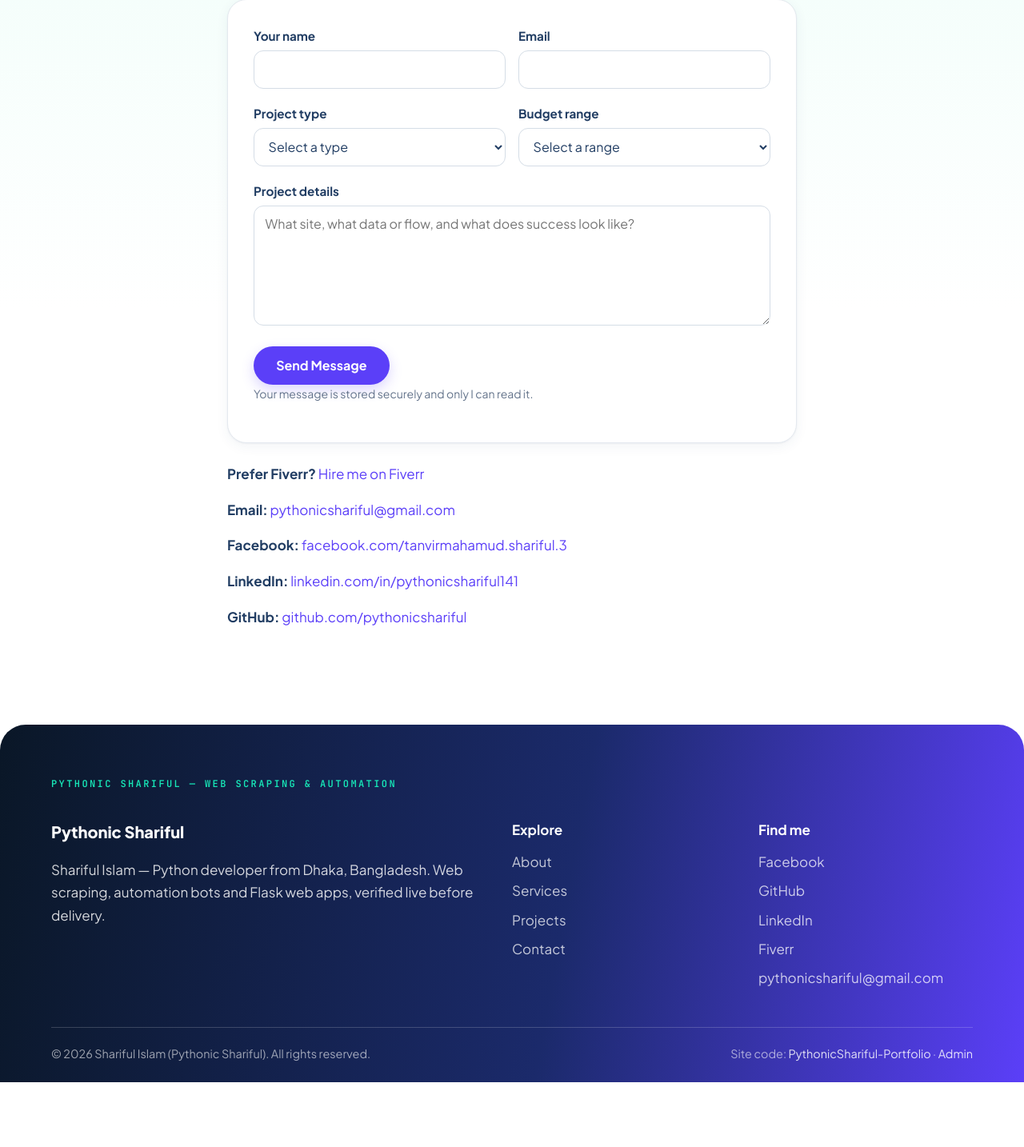
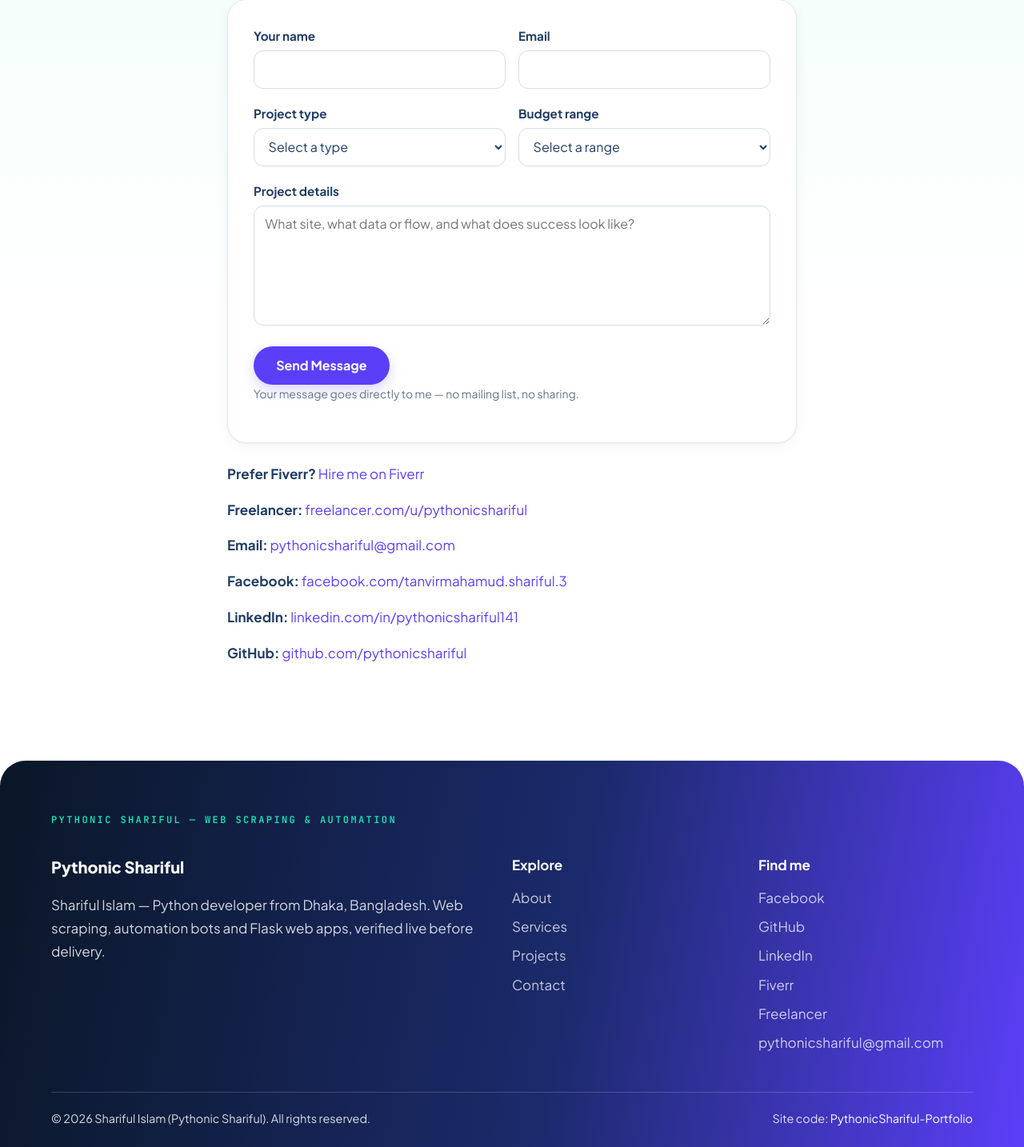
Before and after one commit to pythonicshariful/PythonicShariful-Portfolio, a Flask app: page /contact in a window 1280 px wide. Shown: the part 515-1949 px from the top of the page at 80% size. Before the commit the page ends 1868 px from the top, so only its background shows below. Run offline with Flask 3, Linux system fonts and the light colour scheme; data comes from the database, SQL or seed files in the repository; data that the repository does not hold is empty.

Commit message:
Audit fixes: correct Fiverr URL, Freelancer profile, visible service icons, faster reveal, single-open FAQ, stronger focus, footer contrast

```diff
--- a/app.py
+++ b/app.py
@@ -147,7 +147,8 @@ SEED_SETTINGS = {
                   "upfront.",
     "email": "pythonicshariful@gmail.com",
     "facebook_url": "https://www.facebook.com/tanvirmahamud.shariful.3",
-    "fiverr_url": "https://www.fiverr.com/pythonicshariful",
+    "fiverr_url": "https://www.fiverr.com/python_shariful",
+    "freelancer_url": "https://www.freelancer.com/u/pythonicshariful",
     "github_url": "https://github.com/pythonicshariful",
     "linkedin_url": "https://www.linkedin.com/in/pythonicshariful141/",
 }
@@ -362,6 +363,16 @@ def init_db():
                 "WHERE title = ? AND summary = ? AND description = ?",
                 (s["summary"], s["description"], s["title"], old[0], old[1]),
             )
+    # v3 link fix (2026-11-20): the seeded Fiverr URL was wrong
+    # (pythonicshariful 404s on Fiverr); the real profile is
+    # python_shariful, verified live. Only the exact old value is
+    # replaced — an admin edit is never overwritten.
+    _OLD_FIVERR = "https://www.fiverr.com/pythonicshariful"
+    _NEW_FIVERR = "https://www.fiverr.com/python_shariful"
+    _frow = db.execute(
+        "SELECT value FROM settings WHERE key = 'fiverr_url'").fetchone()
+    if _frow and _frow["value"] == _OLD_FIVERR:
+        set_setting("fiverr_url", _NEW_FIVERR)
     # projects
     if db.execute("SELECT COUNT(*) c FROM projects").fetchone()["c"] == 0:
         for p in SEED_PROJECTS:
@@ -832,8 +843,8 @@ def admin_settings():
     if request.method == "POST":
         check_csrf()
         for key in ("hero_title", "hero_subtitle", "about_text", "email",
-                    "facebook_url", "fiverr_url", "github_url",
-                    "linkedin_url"):
+                    "facebook_url", "fiverr_url", "freelancer_url",
+                    "github_url", "linkedin_url"):
             set_setting(key, request.form.get(key, "").strip())
         current = request.form.get("current_password", "")
         new_pw = request.form.get("new_password", "")
--- a/static/css/main.css
+++ b/static/css/main.css
@@ -54,9 +54,9 @@ a { color: var(--violet); text-decoration: none; transition: color var(--transit
 a:hover { text-decoration: underline; }
 a:focus-visible, button:focus-visible, input:focus-visible, select:focus-visible,
 textarea:focus-visible, summary:focus-visible, details:focus-visible {
-  outline: 3px solid rgba(91, 63, 248, .55); outline-offset: 2px;
+  outline: 3px solid var(--violet); outline-offset: 2px;
 }
-h1, h2, h3 { color: var(--navy); line-height: 1.12; margin: 0 0 .6rem; font-weight: 800; letter-spacing: -.02em; }
+h1, h2, h3 { color: var(--navy); line-height: 1.12; margin: 0 0 .6rem; font-weight: 800; letter-spacing: -.02em; text-wrap: balance; }
 h1 { font-size: clamp(2.5rem, 6vw, 4.25rem); line-height: 1.05; }
 h2 { font-size: clamp(1.85rem, 4vw, 2.75rem); }
 h3 { font-size: 1.25rem; font-weight: 700; }
@@ -128,7 +128,7 @@ p { margin: 0 0 1rem; }
 .nav-cta:hover { color: #fff !important; }
 
 /* Hero — centred, text-only, dotted grid + floating decor */
-.hero { position: relative; overflow: hidden; padding: 6.5rem 0 4.5rem; text-align: center; }
+.hero { position: relative; overflow: hidden; padding: 5rem 0 3.5rem; text-align: center; }
 .hero::before {
   content: ""; position: absolute; inset: 0; pointer-events: none;
   background-image: radial-gradient(circle, rgba(33, 61, 99, .12) 1px, transparent 1px);
@@ -249,10 +249,10 @@ p { margin: 0 0 1rem; }
 .svc-icon-box {
   display: inline-flex; align-items: center; justify-content: center;
   width: 56px; height: 56px; border-radius: 16px; margin-bottom: 1.1rem;
-  background: linear-gradient(135deg, var(--teal), var(--grad-teal-btn));
-  color: #fff; box-shadow: 0 8px 18px rgba(10, 166, 146, .30);
+  background: linear-gradient(135deg, var(--grad-teal-btn), #115E59);
+  color: #fff; box-shadow: 0 8px 18px rgba(15, 118, 110, .30);
 }
-.svc-icon-box .svc-icon { margin-bottom: 0; }
+.svc-icon-box .svc-icon { margin-bottom: 0; color: #fff; }
 .svc-icon { color: var(--teal-text); margin-bottom: .75rem; display: block; }
 
 /* Tools marquee */
@@ -417,6 +417,7 @@ p.pv-chat { font-family: var(--font-sans); font-size: .85rem; }
   font-family: var(--font-mono); font-size: .75rem; font-weight: 600;
   letter-spacing: .2em; text-transform: uppercase; color: var(--grad-teal); margin-bottom: 2rem;
 }
+.site-footer .muted { color: rgba(255, 255, 255, .75); }
 .footer-grid { display: grid; grid-template-columns: 2fr 1fr 1fr; gap: 2.5rem; }
 .footer-brand { font-weight: 800; font-size: 1.25rem; color: #fff; }
 .footer-heading { font-weight: 700; color: #fff; margin-bottom: .75rem; }
@@ -427,10 +428,10 @@ p.pv-chat { font-family: var(--font-sans); font-size: .85rem; }
 .footer-bottom {
   display: flex; justify-content: space-between; flex-wrap: wrap; gap: .5rem;
   border-top: 1px solid rgba(255, 255, 255, .18); margin-top: 2.5rem; padding-top: 1.25rem;
-  color: rgba(255, 255, 255, .6); font-size: .9rem;
+  color: rgba(255, 255, 255, .85); font-size: .9rem;
 }
 .footer-bottom p { margin: 0; }
-.footer-bottom a { color: rgba(255, 255, 255, .85); }
+.footer-bottom a { color: #fff; }
 
 /* Forms */
 .form { background: var(--surface); border: 1px solid var(--border); border-radius: var(--radius-lg); padding: 2rem; box-shadow: var(--shadow-sm); }
@@ -462,7 +463,7 @@ p.pv-chat { font-family: var(--font-sans); font-size: .85rem; }
 .flash-warning { border-color: #D97706; background: #FFFBEB; color: #92400E; }
 
 /* Reveal animation — gated on .js so content is visible with JS disabled */
-.js .reveal { opacity: 0; transform: translateY(16px); transition: opacity 450ms ease, transform 450ms ease; }
+.js .reveal { opacity: 0; transform: translateY(10px); transition: opacity 300ms ease, transform 300ms ease; }
 .js .reveal.visible { opacity: 1; transform: none; }
 
 /* Responsive — breakpoints 375 / 768 / 1024 / 1440 */
--- a/static/js/main.js
+++ b/static/js/main.js
@@ -18,7 +18,7 @@
     });
   }
 
-  // Scroll reveal (IntersectionObserver, ~450ms)
+  // Scroll reveal (IntersectionObserver, ~300ms, capped stagger)
   var revealEls = document.querySelectorAll(".reveal");
   if (reduced || !("IntersectionObserver" in window)) {
     revealEls.forEach(function (el) { el.classList.add("visible"); });
@@ -26,7 +26,7 @@
     var io = new IntersectionObserver(function (entries) {
       entries.forEach(function (entry, i) {
         if (entry.isIntersecting) {
-          entry.target.style.transitionDelay = Math.min(i * 60, 240) + "ms";
+          entry.target.style.transitionDelay = Math.min(i * 40, 120) + "ms";
           entry.target.classList.add("visible");
           io.unobserve(entry.target);
         }
@@ -34,6 +34,16 @@
     }, { threshold: 0.12 });
     revealEls.forEach(function (el) { io.observe(el); });
   }
+
+  // FAQ: single-open accordion — opening one closes the others.
+  var faqItems = document.querySelectorAll(".faq-item");
+  faqItems.forEach(function (item) {
+    item.addEventListener("toggle", function () {
+      if (item.open) {
+        faqItems.forEach(function (other) { if (other !== item) other.open = false; });
+      }
+    });
+  });
 
   // Stats count-up: 0 -> data-count over ~2s when scrolled into view.
   // Reduced motion: final value immediately.
--- a/templates/admin/settings.html
+++ b/templates/admin/settings.html
@@ -13,6 +13,7 @@
     <div class="field"><label for="email">Contact email</label><input type="email" id="email" name="email" value="{{ site.email }}"></div>
     <div class="field"><label for="facebook_url">Facebook URL</label><input type="url" id="facebook_url" name="facebook_url" value="{{ site.facebook_url }}"></div>
     <div class="field"><label for="fiverr_url">Fiverr URL</label><input type="url" id="fiverr_url" name="fiverr_url" value="{{ site.fiverr_url }}"></div>
+    <div class="field"><label for="freelancer_url">Freelancer URL</label><input type="url" id="freelancer_url" name="freelancer_url" value="{{ site.freelancer_url }}"></div>
     <div class="field"><label for="github_url">GitHub URL</label><input type="url" id="github_url" name="github_url" value="{{ site.github_url }}"></div>
     <div class="field"><label for="linkedin_url">LinkedIn URL</label><input type="url" id="linkedin_url" name="linkedin_url" value="{{ site.linkedin_url }}"></div>
   </div>
--- a/templates/base.html
+++ b/templates/base.html
@@ -72,14 +72,15 @@
           <li><a href="{{ site.facebook_url or 'https://www.facebook.com/tanvirmahamud.shariful.3' }}" target="_blank" rel="noopener">Facebook</a></li>
           <li><a href="{{ site.github_url or 'https://github.com/pythonicshariful' }}" target="_blank" rel="noopener">GitHub</a></li>
           <li><a href="{{ site.linkedin_url or 'https://www.linkedin.com/in/pythonicshariful141/' }}" target="_blank" rel="noopener">LinkedIn</a></li>
-          <li><a href="{{ site.fiverr_url or 'https://www.fiverr.com/pythonicshariful' }}" target="_blank" rel="noopener">Fiverr</a></li>
+          <li><a href="{{ site.fiverr_url or 'https://www.fiverr.com/python_shariful' }}" target="_blank" rel="noopener">Fiverr</a></li>
+          <li><a href="{{ site.freelancer_url or 'https://www.freelancer.com/u/pythonicshariful' }}" target="_blank" rel="noopener">Freelancer</a></li>
           <li><a href="mailto:{{ site.email or 'pythonicshariful@gmail.com' }}">{{ site.email or 'pythonicshariful@gmail.com' }}</a></li>
         </ul>
       </div>
     </div>
     <div class="footer-bottom">
       <p>&copy; {{ now_year }} Shariful Islam (Pythonic Shariful). All rights reserved.</p>
-      <p>Site code: <a href="https://github.com/pythonicshariful/PythonicShariful-Portfolio" target="_blank" rel="noopener">PythonicShariful-Portfolio</a> &middot; <a href="{{ url_for('admin_login') }}">Admin</a></p>
+      <p>Site code: <a href="https://github.com/pythonicshariful/PythonicShariful-Portfolio" target="_blank" rel="noopener">PythonicShariful-Portfolio</a></p>
     </div>
   </div>
 </footer>
--- a/templates/contact.html
+++ b/templates/contact.html
@@ -66,11 +66,12 @@
         {% if errors and errors.message %}<p class="field-error">{{ errors.message }}</p>{% endif %}
       </div>
       <button class="btn btn-primary" type="submit">Send Message</button>
-      <p class="muted small">Your message is stored securely and only I can read it.</p>
+      <p class="muted small">Your message goes directly to me — no mailing list, no sharing.</p>
     </form>
     {% endif %}
     <div class="contact-alt reveal">
-      <p><strong>Prefer Fiverr?</strong> <a href="{{ site.fiverr_url or 'https://www.fiverr.com/pythonicshariful' }}" target="_blank" rel="noopener">Hire me on Fiverr</a></p>
+      <p><strong>Prefer Fiverr?</strong> <a href="{{ site.fiverr_url or 'https://www.fiverr.com/python_shariful' }}" target="_blank" rel="noopener">Hire me on Fiverr</a></p>
+      <p><strong>Freelancer:</strong> <a href="{{ site.freelancer_url or 'https://www.freelancer.com/u/pythonicshariful' }}" target="_blank" rel="noopener">freelancer.com/u/pythonicshariful</a></p>
       <p><strong>Email:</strong> <a href="mailto:{{ site.email or 'pythonicshariful@gmail.com' }}">{{ site.email or 'pythonicshariful@gmail.com' }}</a></p>
       <p><strong>Facebook:</strong> <a href="{{ site.facebook_url or 'https://www.facebook.com/tanvirmahamud.shariful.3' }}" target="_blank" rel="noopener">facebook.com/tanvirmahamud.shariful.3</a></p>
       <p><strong>LinkedIn:</strong> <a href="{{ site.linkedin_url or 'https://www.linkedin.com/in/pythonicshariful141/' }}" target="_blank" rel="noopener">linkedin.com/in/pythonicshariful141</a></p>
```
Also changed, not shown: templates/about.html (+4 -4 lines), templates/index.html (+5 -4 lines).
